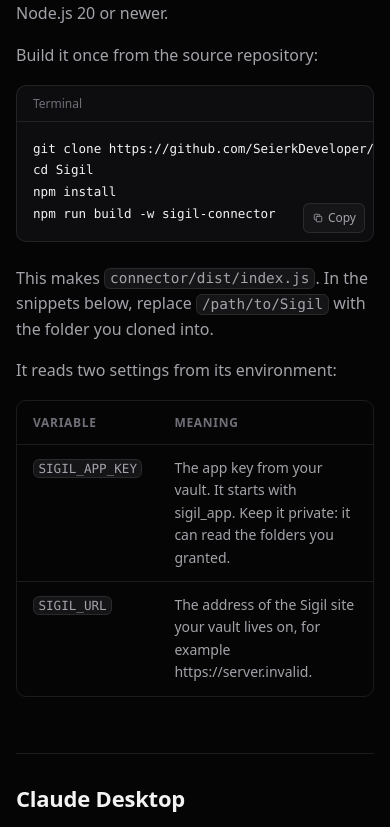
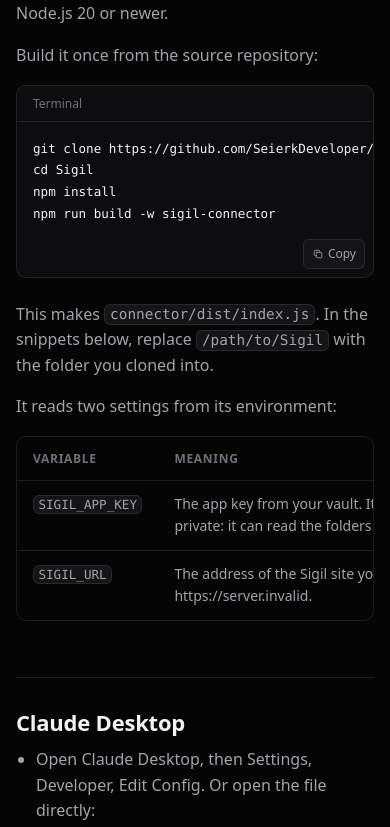
Before and after one commit to SeierkDeveloper/Sigil, a Next.js app in the folder web/: page /docs in a window 390 px wide. Shown: the part 1245-2072 px from the top of the page. Built offline with nearby package versions, Linux system fonts and the light colour scheme; no server answers.

Commit message:
Final layout polish and screenshots

```diff
--- a/web/src/app/globals.css
+++ b/web/src/app/globals.css
@@ -1064,7 +1064,8 @@ svg {
 .code-block-pre {
   margin: 0;
   padding: var(--space-4);
-  padding-right: 88px;
+  /* Room under the last line for the Copy button, so it never covers code. */
+  padding-bottom: 52px;
   overflow-x: auto;
   font-size: var(--text-sm);
   line-height: 1.55;
@@ -1868,3 +1869,10 @@ svg {
 .import-help {
   margin-top: var(--space-5);
 }
+
+/* Reference tables in the docs keep readable columns and scroll inside their frame on phones. */
+@media (max-width: 640px) {
+  .doc-section .table {
+    min-width: 600px;
+  }
+}
```
Also changed, not shown: 107 other files (tests, documents, lock files or other folders).
